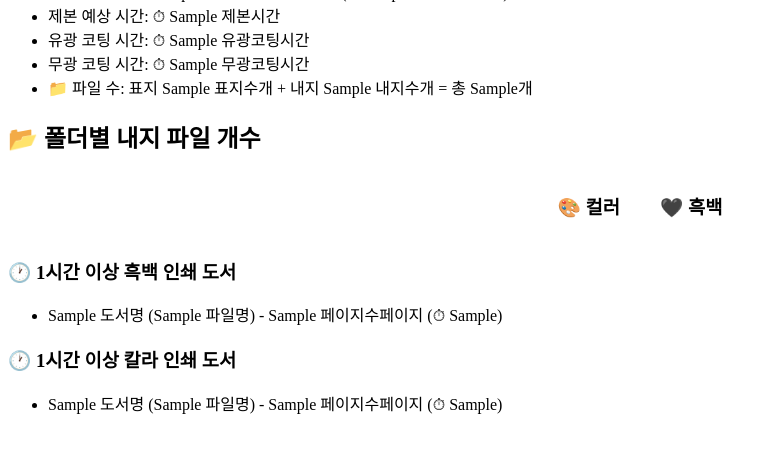
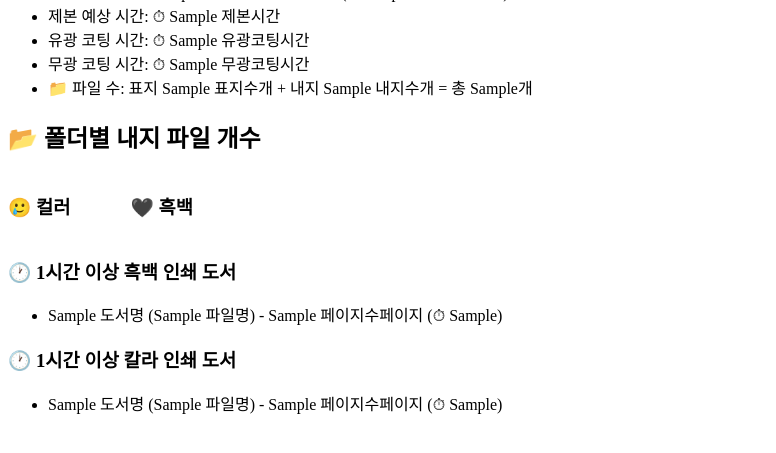
Before and after one commit to Baikala-90/gpt-excel-analyzer, a Flask app: template templates/index.html in a window 1280 px wide. Shown: the part 292-745 px from the top of the page, without its empty margins (0-776 px from the left). Run offline with Flask 3, Linux system fonts and the light colour scheme; the template is opened without the code that fills it: most values are stand-ins (such as "Sample title", 1, 10 or a date in 2020).

Commit message:
🎨 UI 정렬 개선: 폴더별 컬러/흑백 내지 왼쪽 정렬 적용

```diff
--- a/templates/index.html
+++ b/templates/index.html
@@ -1,5 +1,5 @@
 <!DOCTYPE html>
-<html>
+<html lang="ko">
 <head>
     <meta charset="UTF-8">
     <title>📦 엑셀 발주서 분석기</title>
@@ -26,9 +26,9 @@
     </ul>
 
     <h2>📂 폴더별 내지 파일 개수</h2>
-    <div style="display: flex; justify-content: center; gap: 40px;">
+    <div style="display: flex; justify-content: flex-start; gap: 60px; align-items: flex-start;">
         <div>
-            <h3>🎨 컬러</h3>
+            <h3>🥲 컬러</h3>
             <ul>
                 {% for folder in ['컬/46_날', '컬/A5_날', '컬/B5_날', '컬/46_단', '컬/A4_단', '컬/A5_단', '컬/B5_단'] %}
                     {% if result.폴더별.get(folder) %}
@@ -49,19 +49,19 @@
         </div>
     </div>
 
-    {% if result['1시간흑백'] %}
+    {% if result["1시간흑백"] %}
     <h3>🕐 1시간 이상 흑백 인쇄 도서</h3>
     <ul>
-            {% for 도서명, 파일명, 페이지수, 시간 in result['1시간흑백'] %}
+        {% for 도서명, 파일명, 페이지수, 시간 in result["1시간흑백"] %}
             <li>{{ 도서명 }} ({{ 파일명 }}) - {{ 페이지수 }}페이지 (⏱ {{ 시간 }})</li>
         {% endfor %}
     </ul>
     {% endif %}
 
-    {% if result['1시간칼라'] %}
+    {% if result["1시간칼라"] %}
     <h3>🕐 1시간 이상 칼라 인쇄 도서</h3>
     <ul>
-            {% for 도서명, 파일명, 페이지수, 시간 in result['1시간칼라'] %}
+        {% for 도서명, 파일명, 페이지수, 시간 in result["1시간칼라"] %}
             <li>{{ 도서명 }} ({{ 파일명 }}) - {{ 페이지수 }}페이지 (⏱ {{ 시간 }})</li>
         {% endfor %}
     </ul>
```
Lines whose indentation alone changed are shown as unchanged.
